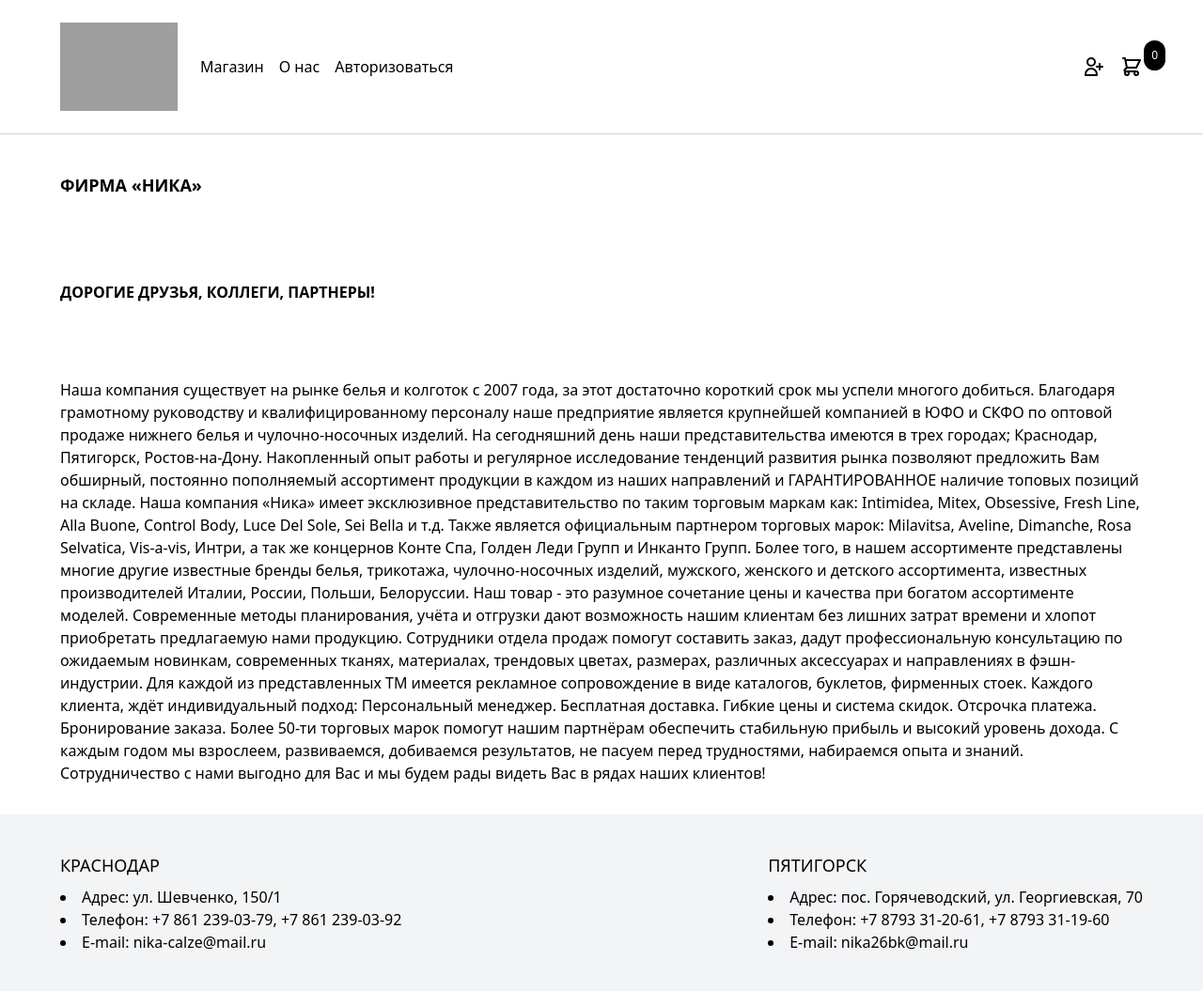
After one commit to qvog/django-ecommerce, a Django app: page /aboutus/ in a window 1280 px wide. The commit adds this page. Shown: the whole page at 94% size. Run offline with Django 4.2, Linux system fonts and the light colour scheme; some libraries are stand-ins or nearby versions; grey boxes are pictures that could not be loaded.

Commit message:
about page

```diff
--- /dev/null
+++ b/core/templates/core/aboutus.html
@@ -0,0 +1,33 @@
+{% extends 'core/main.html' %}
+{% block content %}
+
+<div class="max-w-6xl mx-auto flex flex-wrap items-start py-6 px-6 xl:px-0">
+    <h1 class="py-4 text-lg text-black-800 font-semibold">ФИРМА «НИКА»</h1>
+
+    <div class="mx-auto">
+        <h1 class="py-12 mt-6 mb-6 text-black-800 font-semibold">ДОРОГИЕ ДРУЗЬЯ, КОЛЛЕГИ, ПАРТНЕРЫ!</h1>
+        <div class="max-w-6xl mx-auto py-2 px-6 xl:px-0 flex items-center justify-between">
+            <h2>Наша компания существует на рынке белья и колготок с 2007 года, за этот достаточно короткий срок мы успели многого добиться. Благодаря грамотному руководству и квалифицированному персоналу наше предприятие является крупнейшей компанией в ЮФО и СКФО по оптовой продаже нижнего белья и чулочно-носочных изделий. На сегодняшний день наши представительства имеются в трех городах; Краснодар, Пятигорск, Ростов-на-Дону.
+
+                Накопленный опыт работы и регулярное исследование тенденций развития рынка позволяют предложить Вам обширный, постоянно пополняемый ассортимент продукции в каждом из наших направлений и ГАРАНТИРОВАННОЕ наличие топовых позиций на складе.
+
+                Наша компания «Ника» имеет эксклюзивное представительство по таким торговым маркам как: Intimidea, Mitex, Obsessive, Fresh Line, Alla Buone, Control Body, Luce Del Sole, Sei Bella и т.д. Также является официальным партнером торговых марок: Milavitsa, Aveline, Dimanche, Rosa Selvatica, Vis-a-vis, Интри, а так же концернов Конте Спа, Голден Леди Групп и Инканто Групп. Более того, в нашем ассортименте представлены многие другие известные бренды белья, трикотажа, чулочно-носочных изделий, мужского, женского и детского ассортимента, известных производителей Италии, России, Польши, Белоруссии.
+
+                Наш товар - это разумное сочетание цены и качества при богатом ассортименте моделей. Современные методы планирования, учёта и отгрузки дают возможность нашим клиентам без лишних затрат времени и хлопот приобретать предлагаемую нами продукцию.
+
+                Сотрудники отдела продаж помогут составить заказ, дадут профессиональную консультацию по ожидаемым новинкам, современных тканях, материалах, трендовых цветах, размерах, различных аксессуарах и направлениях в фэшн-индустрии. Для каждой из представленных ТМ имеется рекламное сопровождение в виде каталогов, буклетов, фирменных стоек.
+
+                Каждого клиента, ждёт индивидуальный подход:
+
+                Персональный менеджер.
+                Бесплатная доставка.
+                Гибкие цены и система скидок.
+                Отсрочка платежа.
+                Бронирование заказа.
+                Более 50-ти торговых марок помогут нашим партнёрам обеспечить стабильную прибыль и высокий уровень дохода. С каждым годом мы взрослеем, развиваемся, добиваемся результатов, не пасуем перед трудностями, набираемся опыта и знаний.
+
+                Сотрудничество с нами выгодно для Вас и мы будем рады видеть Вас в рядах наших клиентов!</h2>
+        </div>
+    </div>
+</div>
+{% endblock %}
--- a/core/templates/core/frontpage.html
+++ b/core/templates/core/frontpage.html
@@ -2,7 +2,7 @@
 {% block content %}
 <header class="px-6 py-10 lg:py-20 bg-gray-800">
     <div class="max-w-3xl mx-auto text-center ">
-        <p class="mb-2 text-3xl lg:text-6xl text-white">Nika</p>
+        <p class="font-mono mb-2 text-3xl lg:text-6xl text-white">Ника</p>
 
         <p class="mb-10 text-white lg:text-2xl">Модная и качественная одежда по хорошим ценам!</p>
 
--- a/core/templates/core/main.html
+++ b/core/templates/core/main.html
@@ -11,11 +11,14 @@
         <nav class="border-b border-gray-300">
             <div class="max-w-6xl mx-auto py-2 px-6 xl:px-0 flex items-center justify-between">
                 <div class="menu-left flex items-center space-x-6">
-                    <a href="{% url 'frontpage' %}" class="py-4 text-lg text-black-800 font-semibold"> Nika </a>
+
+                    <a href="{% url 'frontpage' %}" class="py-4 text-lg text-black-800 font-semibold">
+                        <img src="https://nika-calze.ru/img/public/logo-dark.png" width="125" height="50" alt="NIKA">
+                    </a>
 
                     <ul class="flex items-center space-x-4">
                         <li><a href="{% url 'shop' %}" class="text-black hover:text-gray-600">Магазин</a></li>
-                        <li><a href="#" class="text-black hover:text-gray-600">О нас</a></li>
+                        <li><a href="{% url 'aboutus'%}" class="text-black hover:text-gray-600">О нас</a></li>
 
                         {% if request.user.is_authenticated %}
                         <li><a href="{% url 'logout' %}" class="text-red-400 hover:text-red-600">Выход</a></li>
--- a/core/urls.py
+++ b/core/urls.py
@@ -1,11 +1,12 @@
 from django.urls import path, include
 from django.contrib.auth import views
 
-from core.views import shop, frontpage, signup, myaccount
+from core.views import shop, frontpage, signup, myaccount, aboutus
 from product.views import product
 
 urlpatterns = [
     path('', frontpage, name='frontpage'),
+    path('aboutus/', aboutus, name='aboutus'),
     path('myaccount/', myaccount, name='myaccount'),
     path('login/', views.LoginView.as_view(template_name='core/login.html'), name='login'),
     path('logout/', views.LogoutView.as_view(), name='logout'),
--- a/core/views.py
+++ b/core/views.py
@@ -11,6 +11,9 @@
     products = Product.objects.all()[0:8]
 
     return render(request, 'core/frontpage.html', {'products': products})
+
+def aboutus(request):
+    return render(request, 'core/aboutus.html')
 
 def signup(request):
     if request.method == 'POST':
--- a/product/models.py
+++ b/product/models.py
@@ -79,5 +79,5 @@
     size = models.CharField(max_length=120, choices=CHOOSE_SIZE)
     active = models.BooleanField(default=True)
 
-    def __str__(self):
+    def get_size(self):
         return self.size
--- a/product/views.py
+++ b/product/views.py
@@ -6,5 +6,5 @@
     return render(request, 'product/product.html', {'product': product})
 
 def productsize(request):
-    productsize = Product.objects.all()
+    productsize = ProductSize.objects.all().order_by('size')[:7]
     return render(request, 'product/product.html', {'productsize': productsize})
--- a/todo.txt
+++ b/todo.txt
@@ -1,3 +1,3 @@
-1. Модель размеров в товарке.
-2. Простая страница "О нас" с описанием с сайта
+1. Модель размеров в товарке:
+2. Простая страница "О нас" с описанием с сайта: DONE
 3. Деплой на Хероку.
```
Also changed, not shown: product/templates/product/product.html (+11 -5 lines).
